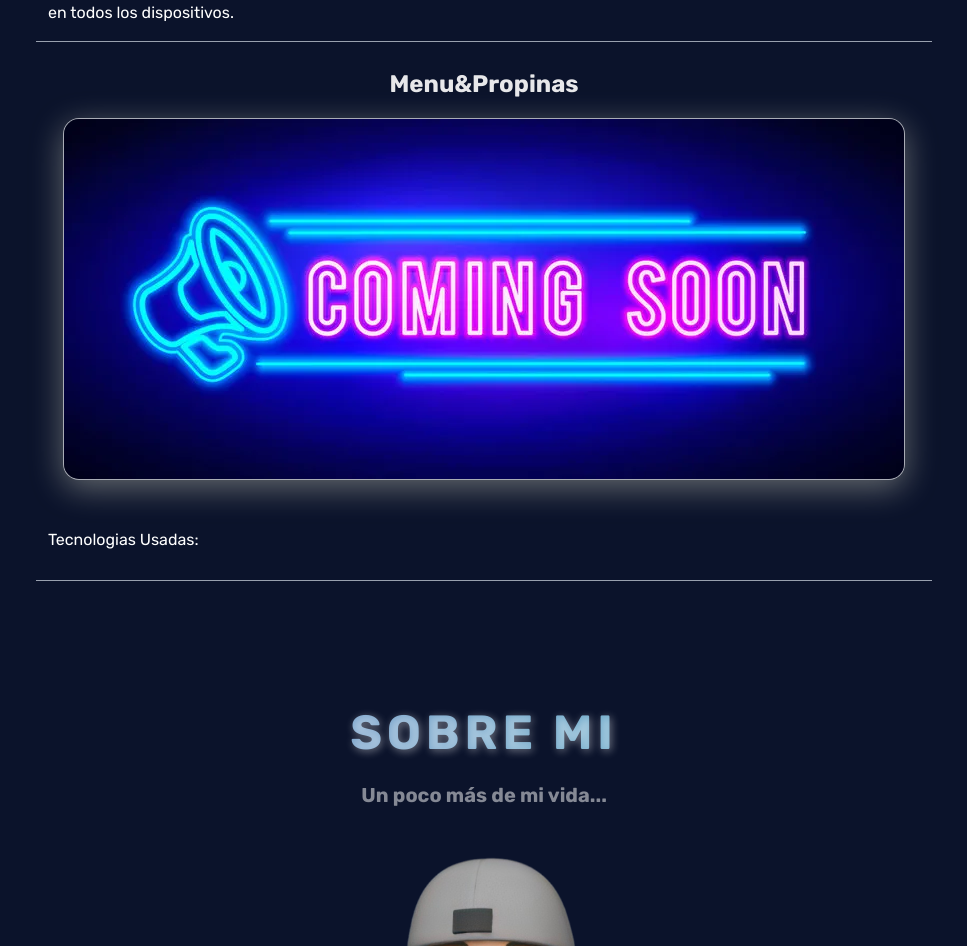
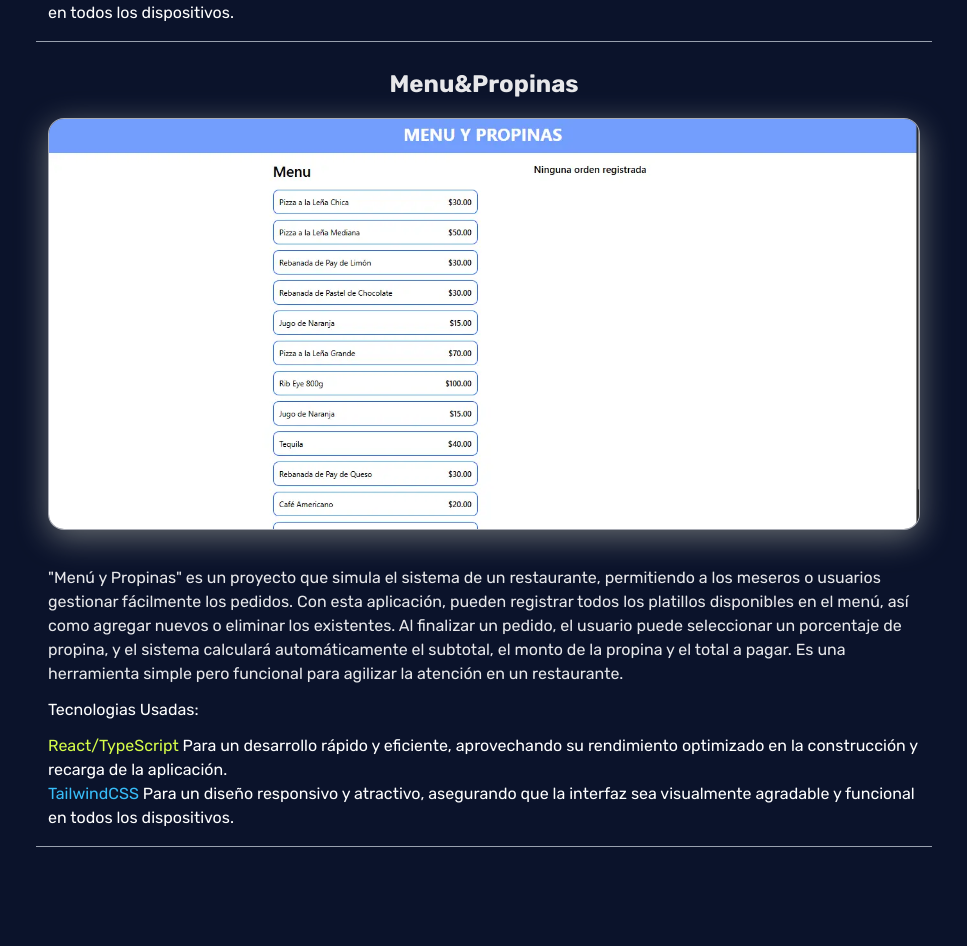
Before and after one commit to andremartingarcialopez/mi-portafolio-web, a React (Vite) app: page / in a window 1280 px wide. Shown: the part 5706-6652 px from the top of the page, without its empty margins (156-1123 px from the left). Built offline with nearby package versions, Linux system fonts and the light colour scheme; a web font is replaced by a local one.

Commit message:
Actualizacion de nuevo proyecto menu y propinas

```diff
--- a/src/data/proyectos.ts
+++ b/src/data/proyectos.ts
@@ -67,18 +67,18 @@ export const projects: Projects[] = [
   },
   {
     title: "Menu&Propinas",
-    img: "img/comming soon.webp",
+    img: "img/menu-propinas.webp",
     description:
-      ``,
+      `"Menú y Propinas" es un proyecto que simula el sistema de un restaurante, permitiendo a los meseros o usuarios gestionar fácilmente los pedidos. Con esta aplicación, pueden registrar todos los platillos disponibles en el menú, así como agregar nuevos o eliminar los existentes. Al finalizar un pedido, el usuario puede seleccionar un porcentaje de propina, y el sistema calculará automáticamente el subtotal, el monto de la propina y el total a pagar. Es una herramienta simple pero funcional para agilizar la atención en un restaurante.`,
     technologiesUse: "Tecnologias Usadas:",
-    technologie01: "",
+    technologie01: "React/TypeScript",
     descrptionTechnologie01:
-      "",
-    technologie02: "",
+      "Para un desarrollo rápido y eficiente, aprovechando su rendimiento optimizado en la construcción y recarga de la aplicación.",
+    technologie02: "TailwindCSS",
     descrptionTechnologie02:
-      "",
+      "Para un diseño responsivo y atractivo, asegurando que la interfaz sea visualmente agradable y funcional en todos los dispositivos.",
     id: 5,
-    url: "",
+    url: "https://menuypropinas.netlify.app/",
     alt: "imagen-proyecto-menu&propinas"
   },
 
```
Also changed, not shown: public/img/menu-propinas.webp (added), 1 other file (tests, documents, lock files or other folders).
